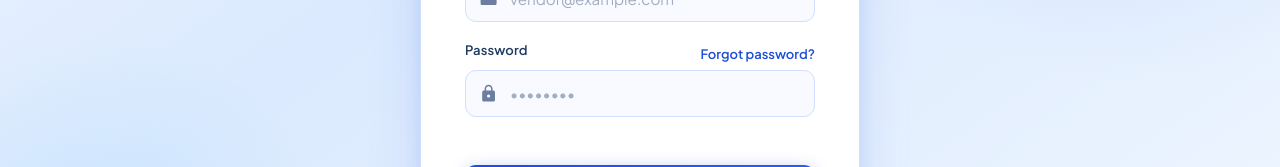
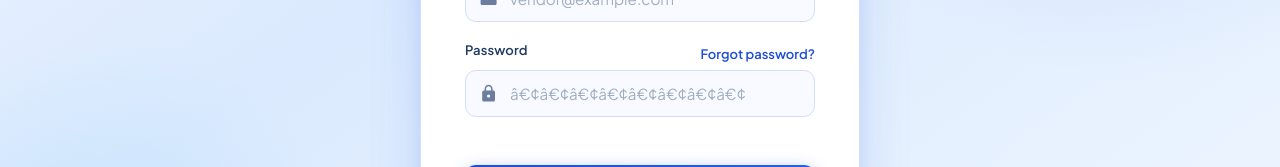
Before and after one commit to nainatechnologies/Assuretechnologies-vendor, a React (Vite) app: page /login in a window 1280 px wide. Shown: the part 416-583 px from the top of the page. Built offline with nearby package versions, Linux system fonts and the light colour scheme.

Commit message:
feat: implement vendor login page with authentication logic and form validation

```diff
--- a/src/pages/Login.tsx
+++ b/src/pages/Login.tsx
@@ -68,7 +68,7 @@ const Login = () => {
             </div>
             <div className="input-icon-wrapper">
               <MdLock className="input-icon" />
-              <input type="password" id="password" className="form-control with-icon" placeholder="••••••••" value={password} onChange={(e) => setPassword(e.target.value)} required />
+              <input type="password" id="password" className="form-control with-icon" placeholder="â€¢â€¢â€¢â€¢â€¢â€¢â€¢â€¢" value={password} onChange={(e) => setPassword(e.target.value)} required />
             </div>
           </div>
           <button type="submit" className="btn btn-primary w-100 mt-4" disabled={loading}>
```
